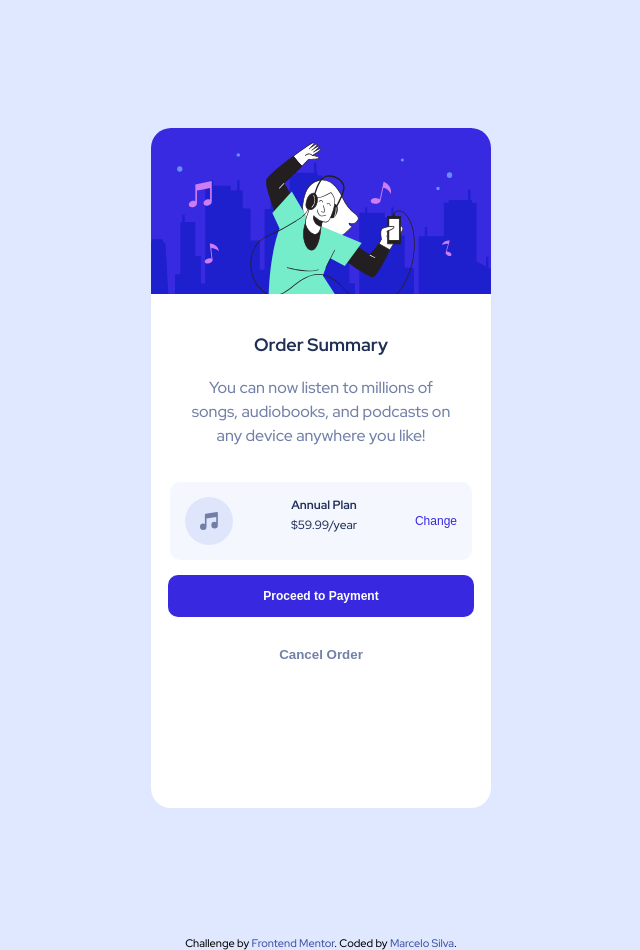
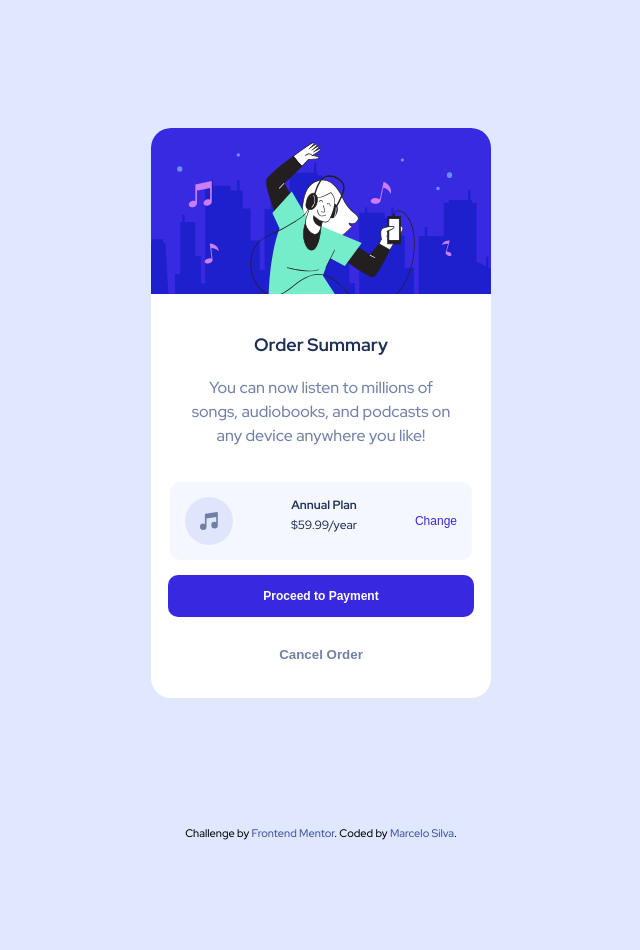
Before and after one commit to mhenrique94/D6_Order-frontendmentor, a plain HTML site: page index.html in a window 1280 px wide. Shown: the whole page, without its empty margins (319-959 px from the left). After the commit the page ends 840 px from the top, so only its background shows below. Drawn offline with Linux system fonts and the light colour scheme.

Commit message:
ajustada altura do container principal

```diff
--- a/style.css
+++ b/style.css
@@ -40,6 +40,7 @@ body {
     margin: 10% auto;
     border-radius: 20px;
     background-color: white;
+    max-height: 570px;
 }
 
 .pic img {
```
